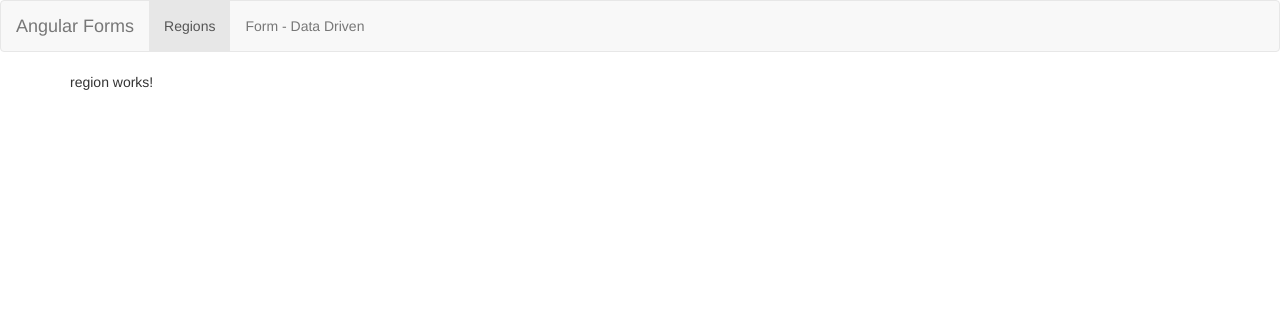
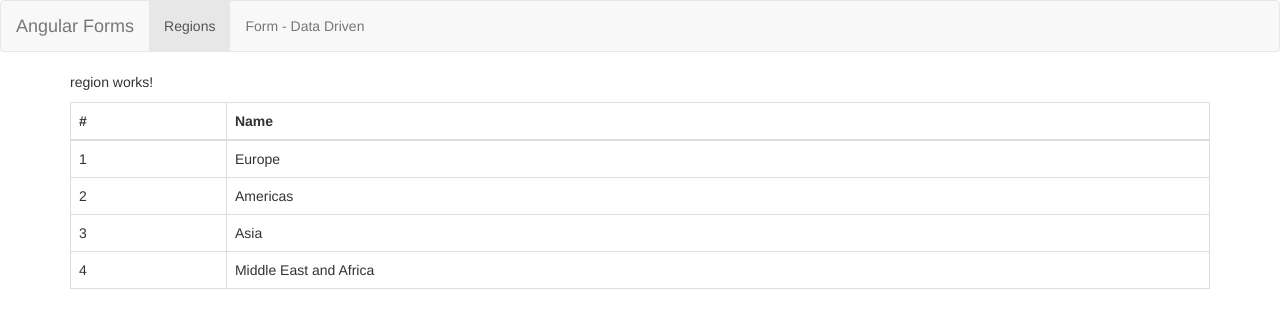
Before and after one commit to rdogaldino04/hr-front, an Angular app: page /regions in a window 1280 px wide. Shown: the top 328 px of the page. Built offline with nearby package versions, Linux system fonts and the light colour scheme.

Commit message:
fix router best pratics

```diff
--- a/src/app/app-routing.module.ts
+++ b/src/app/app-routing.module.ts
@@ -1,10 +1,12 @@
 import { NgModule } from '@angular/core';
 import { Routes, RouterModule } from '@angular/router';
-import { RegionComponent } from './module/region/region.component';
 
 const routes: Routes = [
-  { path: 'regions', component: RegionComponent },
-  { path: '', pathMatch: 'full', redirectTo: 'regions' }
+  { path: '', pathMatch: 'full', redirectTo: 'regions' },
+  {
+    path: 'regions',
+    loadChildren: () => import('./module/region/region.module').then(m => m.RegionModule)
+  }
 ];
 
 @NgModule({
--- a/src/app/app.module.ts
+++ b/src/app/app.module.ts
@@ -5,12 +5,10 @@ import { AppComponent } from './app.component';
 import { FormsModule, ReactiveFormsModule } from '@angular/forms';
 import { AppRoutingModule } from './app-routing.module';
 import { HttpClientModule } from '@angular/common/http';
-import { RegionComponent } from './module/region/region.component';
 
 @NgModule({
   declarations: [
-    AppComponent,
-    RegionComponent
+    AppComponent
   ],
   imports: [
     BrowserModule,
--- a/src/app/module/region/region-routing.module.ts
+++ b/src/app/module/region/region-routing.module.ts
@@ -1,7 +1,10 @@
 import { NgModule } from '@angular/core';
 import { Routes, RouterModule } from '@angular/router';
+import { RegionComponent } from './region.component';
 
-const routes: Routes = [];
+const routes: Routes = [
+  { path: '', component: RegionComponent },
+];
 
 @NgModule({
   imports: [RouterModule.forChild(routes)],
--- a/src/app/module/region/region.component.html
+++ b/src/app/module/region/region.component.html
@@ -1 +1,16 @@
 <p>region works!</p>
+
+<table class="table table-bordered">
+    <thead>
+      <tr>
+        <th scope="col">#</th>
+        <th scope="col">Name</th>
+      </tr>
+    </thead>
+    <tbody>
+      <tr *ngFor="let regio of regions2">
+        <td>{{regio.id}}</td>
+        <td>{{regio.name}}</td>
+      </tr>
+    </tbody>
+  </table>
--- a/src/app/module/region/region.component.ts
+++ b/src/app/module/region/region.component.ts
@@ -7,6 +7,13 @@ import { Component, OnInit } from '@angular/core';
 })
 export class RegionComponent implements OnInit {
 
+  regions2 = [
+    {id: 1, name: 'Europe'},
+    {id: 2, name: 'Americas'},
+    {id: 3, name: 'Asia'},
+    {id: 4, name: 'Middle East and Africa'}
+  ];
+
   constructor() { }
 
   ngOnInit(): void {
--- a/src/app/module/region/region.module.ts
+++ b/src/app/module/region/region.module.ts
@@ -2,10 +2,13 @@ import { NgModule } from '@angular/core';
 import { CommonModule } from '@angular/common';
 
 import { RegionRoutingModule } from './region-routing.module';
+import { RegionComponent } from './region.component';
 
 
 @NgModule({
-  declarations: [],
+  declarations: [
+    RegionComponent
+  ],
   imports: [
     CommonModule,
     RegionRoutingModule
```
